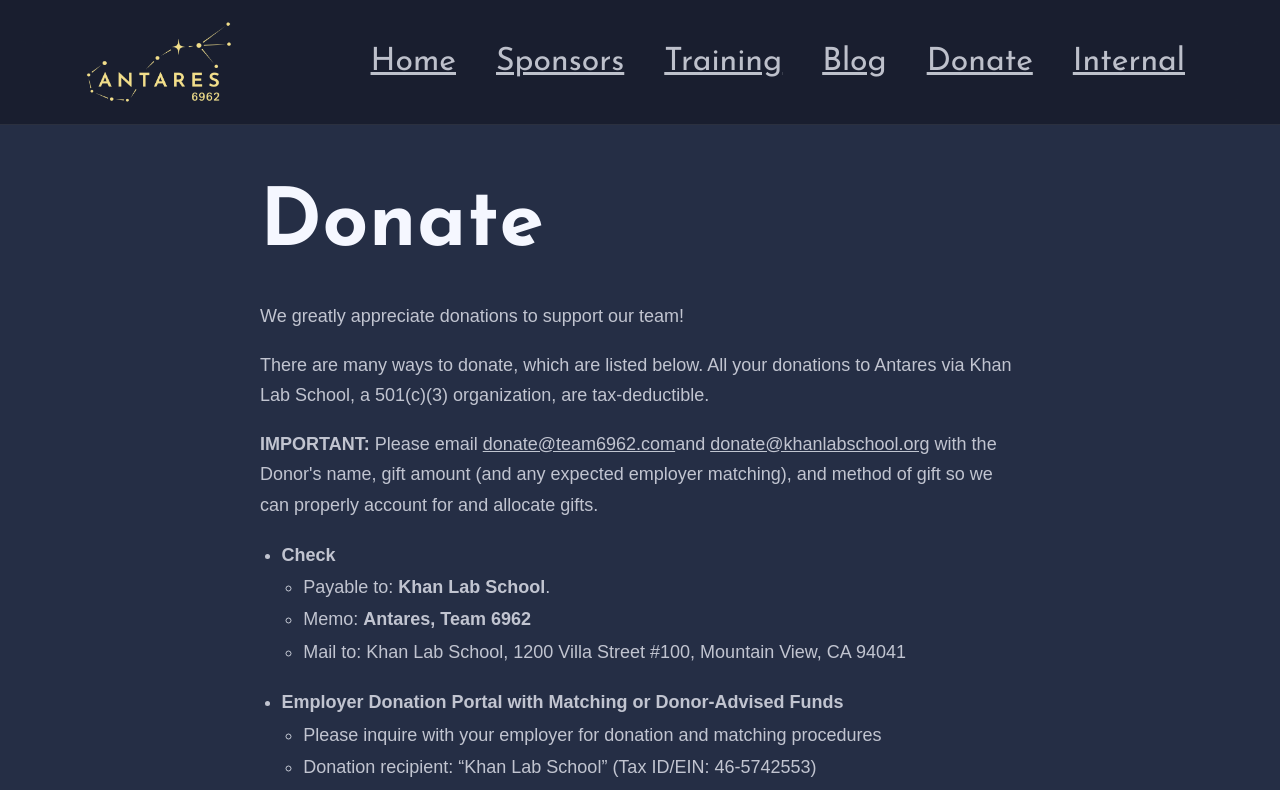
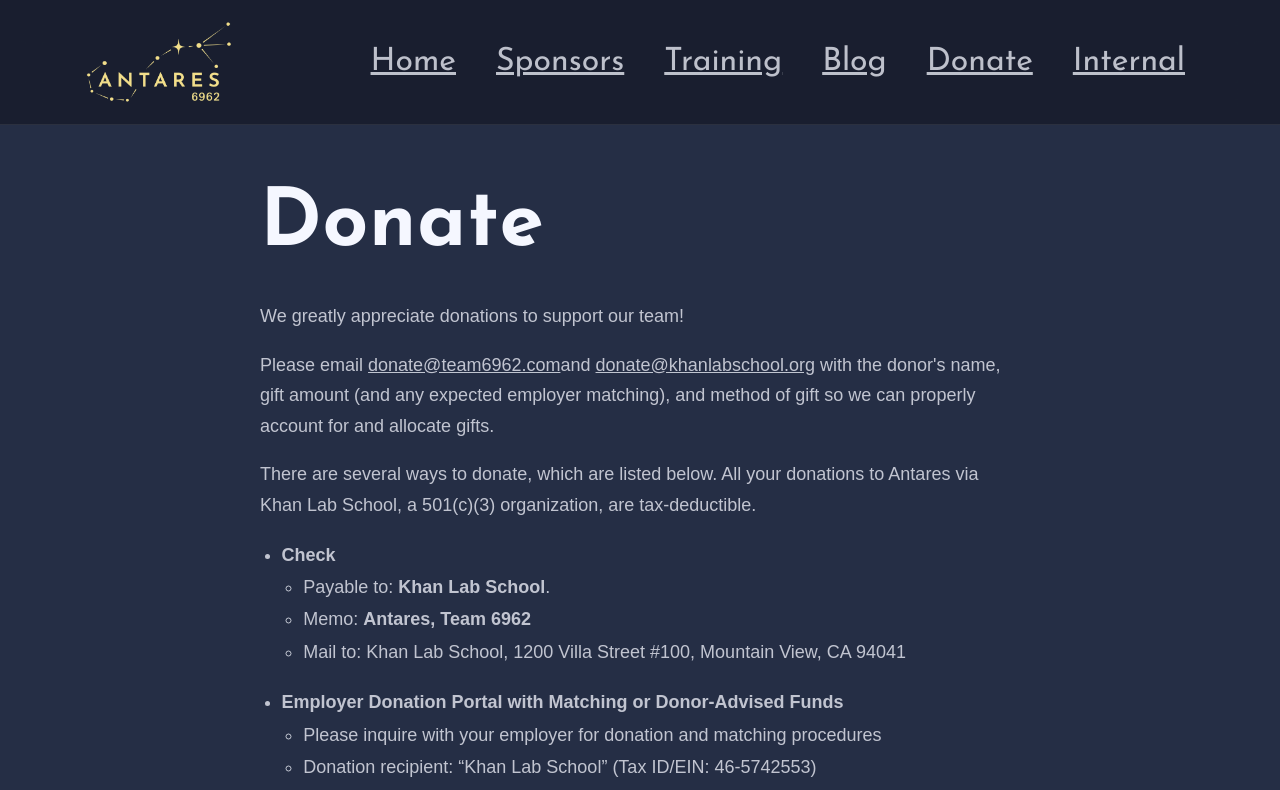
Before and after one commit to Lab-Game/Antares, a Next.js app: page /donate in a window 1280 px wide. Shown: the top 790 px of the page. Built offline with nearby package versions, Linux system fonts and the light colour scheme.

Commit message:
edits to donation page

```diff
--- a/app/donate/page.tsx
+++ b/app/donate/page.tsx
@@ -5,14 +5,15 @@
       <p>
         We greatly appreciate donations to support our team!
       </p>
-      <p>There are many ways to donate, which are listed below.  All your donations to Antares via
+
+      <p>Please email <a href="mailto:donate@team6962.com">donate@team6962.com</a>
+        and <a href="mailto:donate@khanlabschool.org">donate@khanlabschool.org</a> with
+        the donor's name, gift amount (and any expected employer matching), and method
+        of gift so we can properly account for and allocate gifts.</p>
+
+      <p>There are several ways to donate, which are listed below.  All your donations to Antares via
         Khan Lab School, a 501(c)(3) organization, are tax-deductible.
       </p>
-
-      <p><b>IMPORTANT:</b>  Please email <a href="mailto:donate@team6962.com">donate@team6962.com</a>
-        and <a href="mailto:donate@khanlabschool.org">donate@khanlabschool.org</a> with
-        the Donor's name, gift amount (and any expected employer matching), and method
-        of gift so we can properly account for and allocate gifts.</p>
 
       <ul>
         <li><b>Check</b>
```
